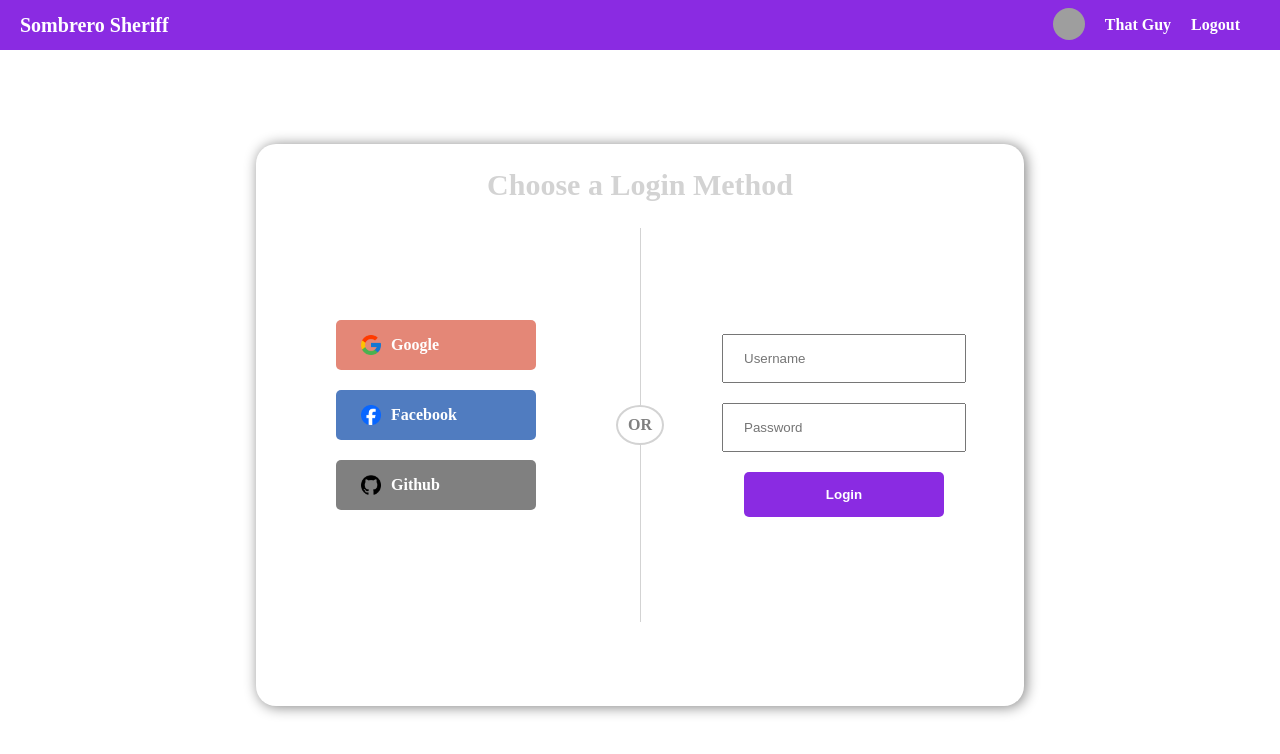
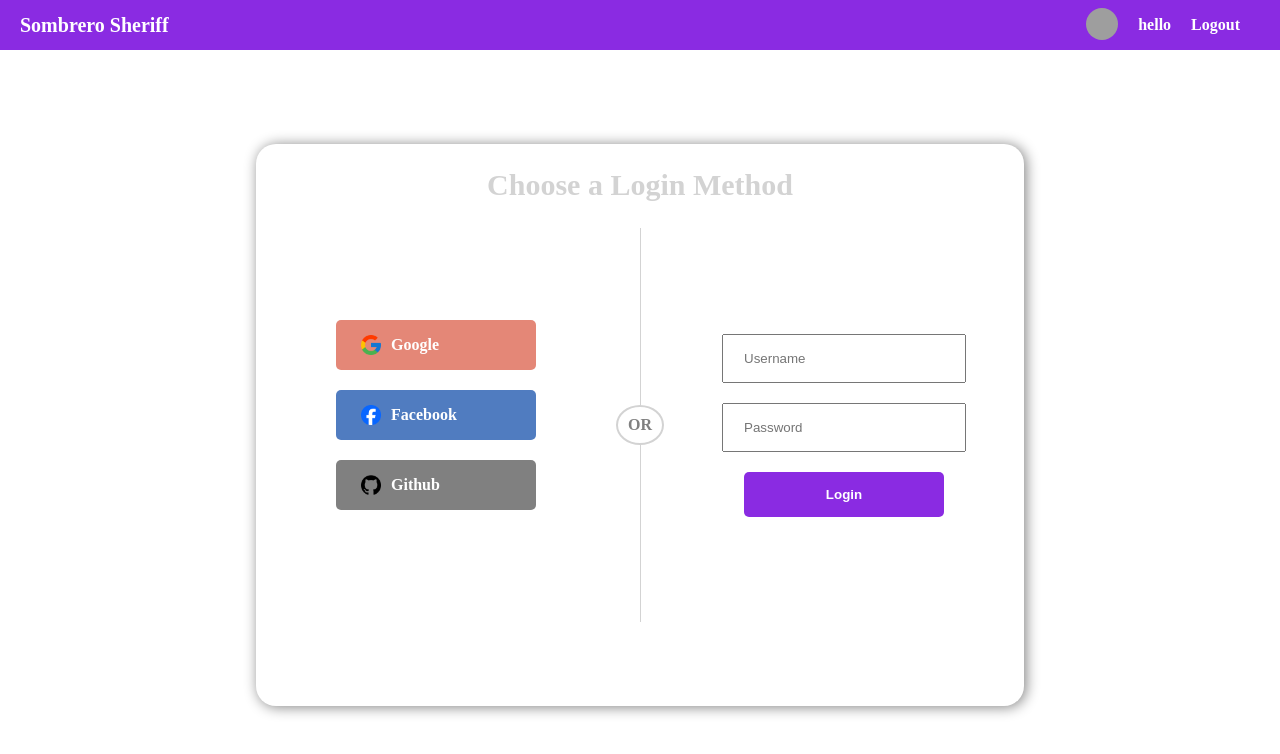
Before and after one commit to spencer-234/passportjsPractice, a React (Vite) app in the folder client/: page /login in a window 1280 px wide. Shown: the top 754 px of the page. Built offline with nearby package versions, Linux system fonts and the light colour scheme; grey boxes are pictures that could not be loaded.

Commit message:
change protected routes add conditional for user on Navbar change Navbar to say login on no user

```diff
--- a/client/src/App.jsx
+++ b/client/src/App.jsx
@@ -12,7 +12,7 @@ import {
 
 function App() {
 
-  const user = false;
+  const user = true;
 
   const ProtectedRoute = ({ children }) => {
     if (!user) {
@@ -25,7 +25,7 @@ function App() {
   const Layout = () => {
     return (
       <div>
-        <Navbar />
+        <Navbar user={user} />
         <Outlet />
       </div>
     )
@@ -34,30 +34,25 @@ function App() {
   const router = createBrowserRouter([
     {
       path: "/",
-      element: (
-        <ProtectedRoute>
-          <Layout />
-        </ProtectedRoute>
-      ),
+      element: <Layout />,
       children: [
+        {
+          path: "/posts/:id",
+          element: (
+            <ProtectedRoute>
+              <Posts />
+            </ProtectedRoute>
+          ),
+        },
         {
           path: "/",
           element: <Home />,
         },
         {
-          path: "/posts/:id",
-          element: <Posts />,
+          path: "/login",
+          element: <Login />,
         },
       ],
-    },
-    {
-      path: "/login",
-      element: (
-        <>
-          <Navbar />
-          <Login />
-        </>
-      ),
     },
   ]);
 
--- a/client/src/components/Navbar/Navbar.jsx
+++ b/client/src/components/Navbar/Navbar.jsx
@@ -1,16 +1,27 @@
 import "./navbar.scss";
+import { Link } from "react-router-dom";
 
-export default function Navbar() {
+export default function Navbar({ user }) {
+
   return (
     <div className='navbar'>
-        <span className='logo'>Sombrero Sheriff</span>
+        <Link to="/" className='logo regLink'>
+            <span>Sombrero Sheriff</span>
+        </Link>
+        {user
+        ? (
           <ul className='itemList'>
               <li className='item'>
                   <img src="https://pbs.twimg.com/profile_images/455804843534594048/buEki1IK_400x400.jpeg" alt="" className="avatar" />
               </li>
-            <li className='item'>That Guy</li>
+              <li className='item'>hello</li>
               <li className='item'>Logout</li>
           </ul>
+        )
+        : (
+          <Link to="/login" className="regLink login">Login</Link>
+        )
+        }
     </div>
   )
 }
--- a/client/src/components/Navbar/navbar.scss
+++ b/client/src/components/Navbar/navbar.scss
@@ -15,18 +15,23 @@
     .itemList {
         display: flex;
         align-items: center;
-
-        .item {
-            margin-right: 20px;
-            font-weight: 600;
-            cursor: pointer;
-
             .avatar {
                 width: 32px;
                 height: 32px;
                 border-radius: 50%;
                 object-fit: cover;
             }
-        }
+    }
+
+    .regLink {
+        color: white;
+        text-decoration: none;
+    }
+
+    .item,
+    .login {
+        margin-right: 20px;
+        font-weight: 600;
+        cursor: pointer;
     }
 }
```
Lines whose indentation alone changed are shown as unchanged.
